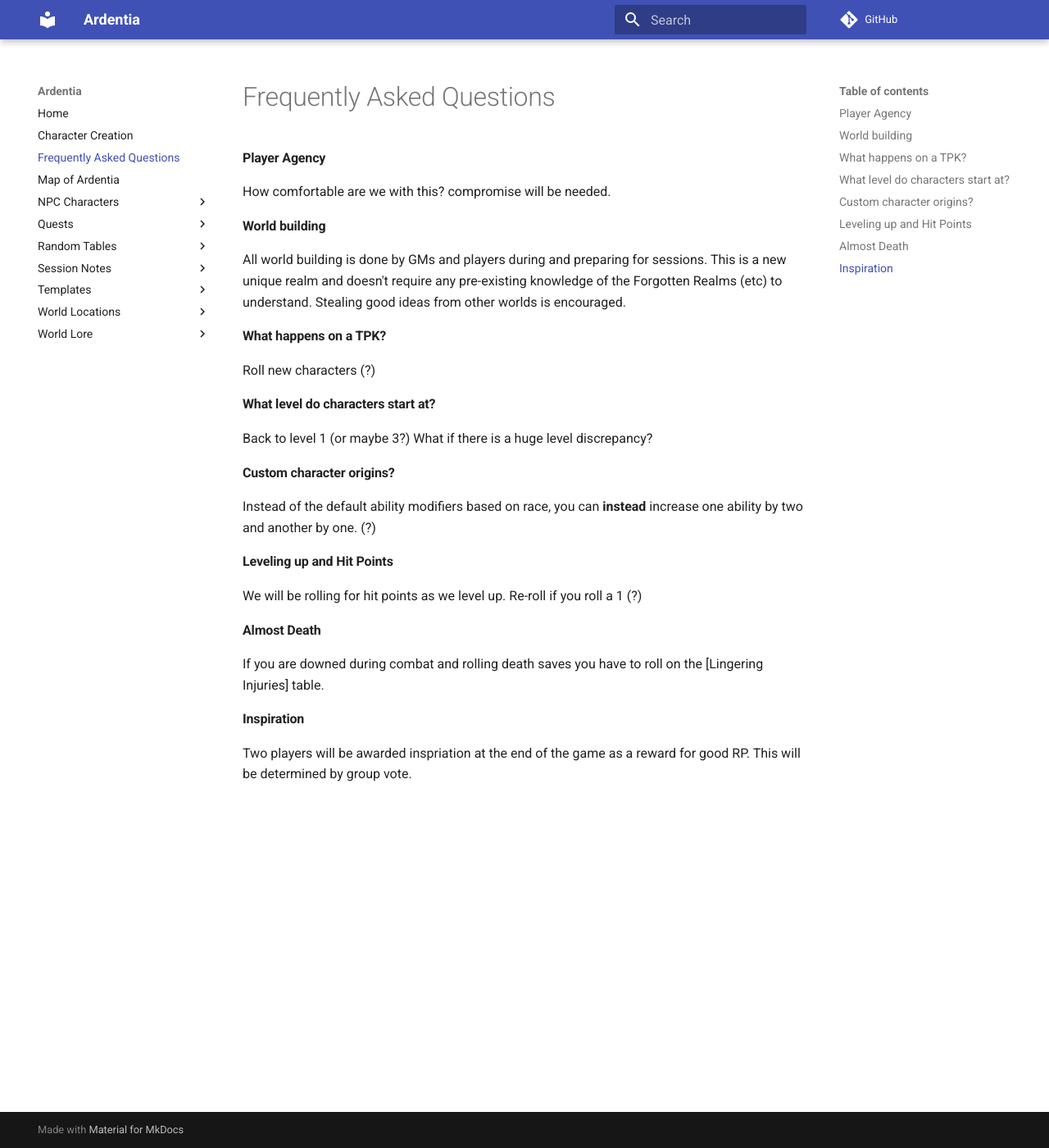
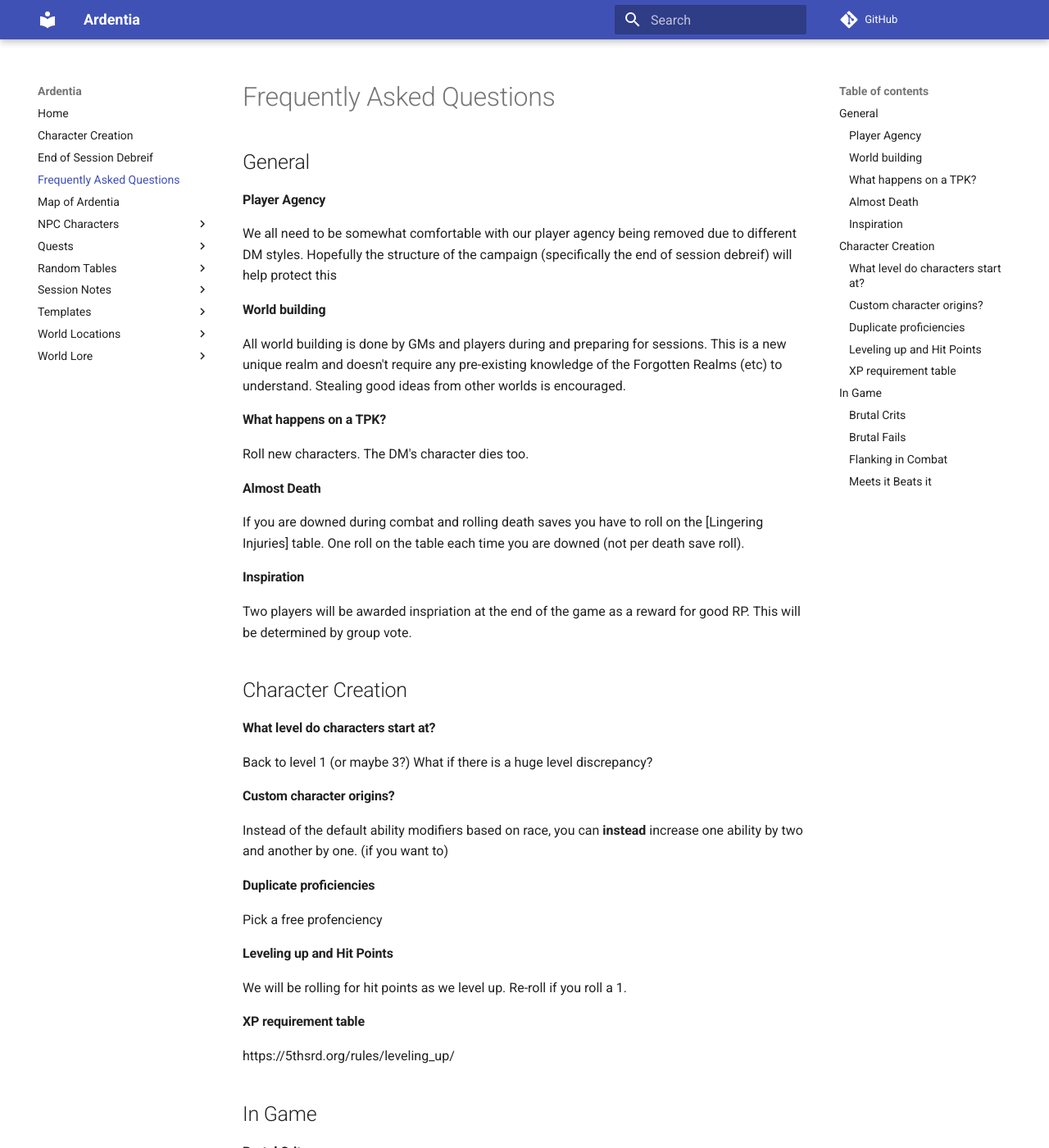
Before and after one commit to bobalob3/Ardentia, an MkDocs documentation site: the page built from ardentia/Frequently Asked Questions.md, in a window 1280 px wide and 1400 px high. Shown: the whole window at 82% size. Built offline with MkDocs 1.6.1 and Material for MkDocs 9.7.7, drawn with Linux system fonts in a browser that asks for light colours; comment, search, counter and statistics services are not loaded; some of the changed text lies outside the part shown.

Commit message:
feat: 12 Apr session zero notes

```diff
--- a/ardentia/Frequently Asked Questions.md
+++ b/ardentia/Frequently Asked Questions.md
@@ -1,6 +1,8 @@
+## General
+
 #### Player Agency
 
-How comfortable are we with this? compromise will be needed.
+We all need to be somewhat comfortable with our player agency being removed due to different DM styles. Hopefully the structure of the campaign (specifically the end of session debreif) will help protect this
 
 #### World building
 
@@ -9,27 +11,52 @@ This is a new unique realm and doesn't require any pre-existing knowledge of the
 
 #### What happens on a TPK?
 
-Roll new characters (?)
-
-#### What level do characters start at?
-
-Back to level 1 (or maybe 3?)
-What if there is a huge level discrepancy?
-
-#### Custom character origins?
-
-Instead of the default ability modifiers based on race, you can **instead** increase one ability by two and another by one.  (?)
-
-#### Leveling up and Hit Points
-
-We will be rolling for hit points as we level up.
-Re-roll if you roll a 1 (?)
+Roll new characters.
+The DM's character dies too.
 
 #### Almost Death
 
 If you are downed during combat and rolling death saves you have to roll on the [Lingering Injuries] table.
+One roll on the table each time you are downed (not per death save roll).
 
 #### Inspiration
 
 Two players will be awarded inspriation at the end of the game as a reward for good RP.
 This will be determined by group vote.
+
+## Character Creation
+
+#### What level do characters start at?
+Back to level 1 (or maybe 3?)
+What if there is a huge level discrepancy?
+
+#### Custom character origins?
+Instead of the default ability modifiers based on race, you can **instead** increase one ability by two and another by one.  (if you want to)
+
+#### Duplicate proficiencies
+Pick a free profenciency
+
+#### Leveling up and Hit Points
+We will be rolling for hit points as we level up.
+Re-roll if you roll a 1.
+
+#### XP requirement table
+https://5thsrd.org/rules/leveling_up/
+
+## In Game
+
+#### Brutal Crits
+When rolling a natural 20 on an attack:
+* Apply a full die of damage and add your damage roll as normal.
+
+Brutal Crits apply for spells as well.
+
+#### Brutal Fails
+Encouraged and at GMs discression.
+
+#### Flanking in Combat
+* If at least two players are directly on opposite sides of an enemy you are attacking then you attack with advantage.
+	* The both players have to threaten the enemy. i.e. a stealthed player could not grant you advantage.
+
+#### Meets it Beats it
+If your roll meets a check, you pass
```
Also changed, not shown: ardentia/End of Session Debreif.md (added, +6 -0 lines), ardentia/NPC Characters/Nervat.md (added, +19 -0 lines), ardentia/Quests/Quest Board.md (+2 -12 lines), ardentia/Random Tables/Character Connections and Bonds.md (+1 -2 lines), ardentia/Random Tables/Rocks Rock.md (added, +13 -0 lines), ardentia/Session Notes/Session 00.md (added, +25 -0 lines), ardentia/Session Notes/Session 01.md (added, +3 -0 lines), ardentia/Session Notes/Session Zero.md (deleted, +0 -12 lines), ardentia/World Locations/On the Rocks.md (added, +20 -0 lines), ardentia/World Locations/The Tavern.md (deleted, +0 -23 lines), ardentia/World Locations/Volcano.md (added, +1 -0 lines), ardentia/World Lore/Magic and Technology.md (added, +6 -0 lines), ardentia/index.md (+11 -6 lines), 1 other file.
